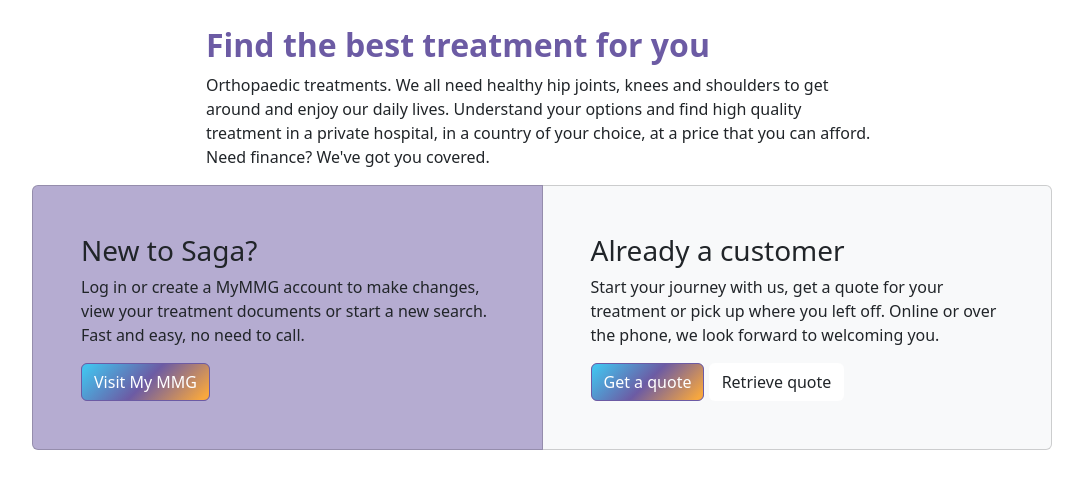
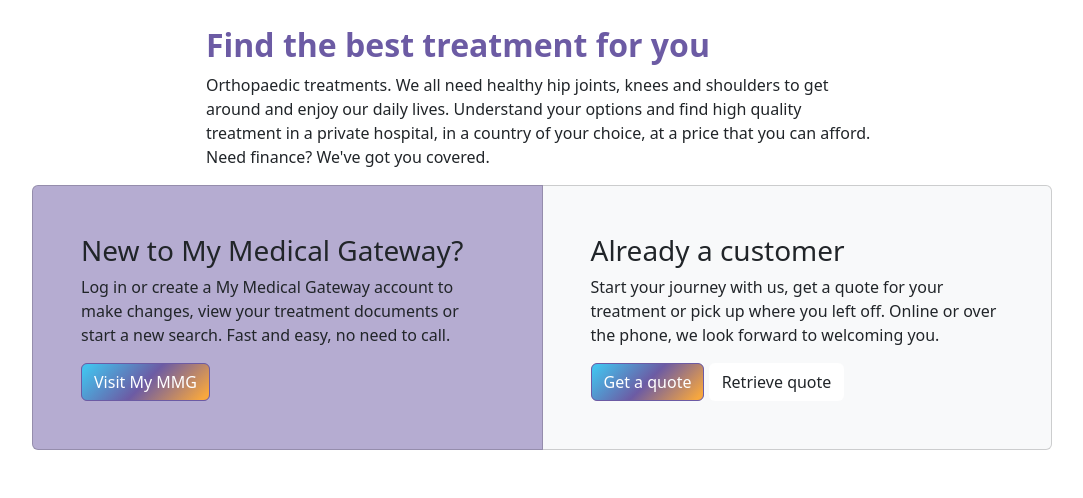
Before and after one commit to kaljuvee/flask-mmg, a Flask app: page /orthopaedics in a window 1280 px wide. Shown: the part 723-1221 px from the top of the page, without its empty margins (98-1181 px from the left). Run offline with Flask 3, Linux system fonts and the light colour scheme; some libraries are stand-ins or nearby versions.

Commit message:
small text changes

```diff
--- a/mmg/templates/treatment_base.html
+++ b/mmg/templates/treatment_base.html
@@ -34,8 +34,8 @@
     </div>
     <div class="card-group justify-content-center">
       <div class="card bg-primary bg-opacity-50 p-5">
-        <h3>New to Saga?</h3>
-        <p class="violet-paragraph">Log in or create a MyMMG account to make changes, view your treatment documents or
+        <h3>New to My Medical Gateway?</h3>
+        <p class="violet-paragraph">Log in or create a My Medical Gateway account to make changes, view your treatment documents or
           start a new search. Fast and easy, no need to call.</p>
         <div class="button-group">
           <a href="{{ url_for('user.register') }}" class="btn btn-primary">Visit My MMG</a>
```
